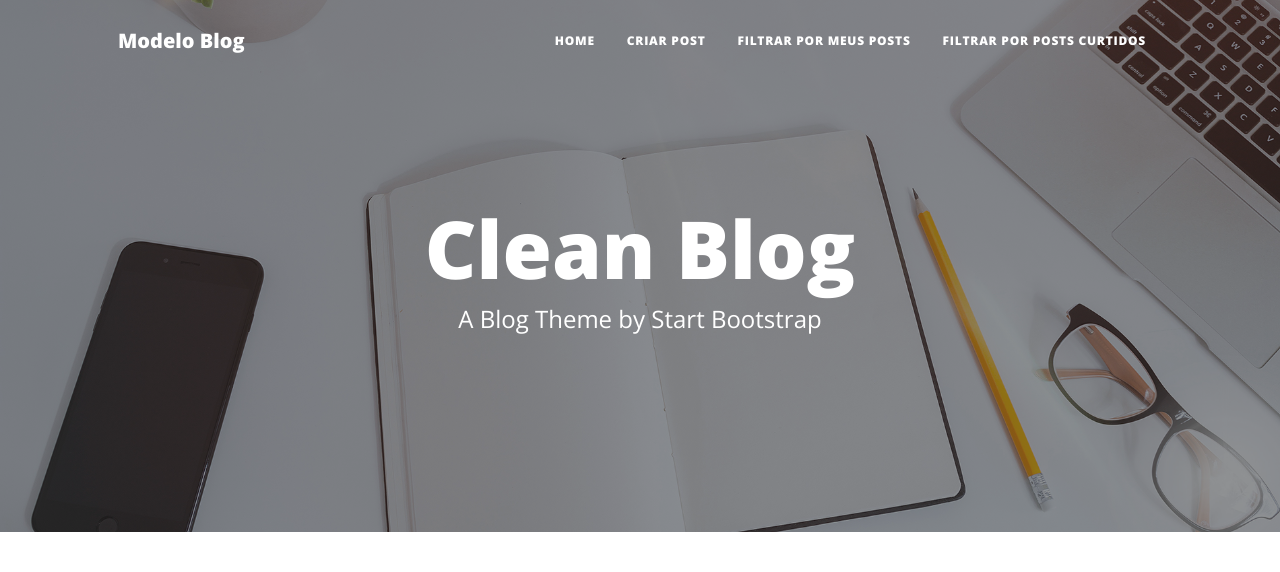
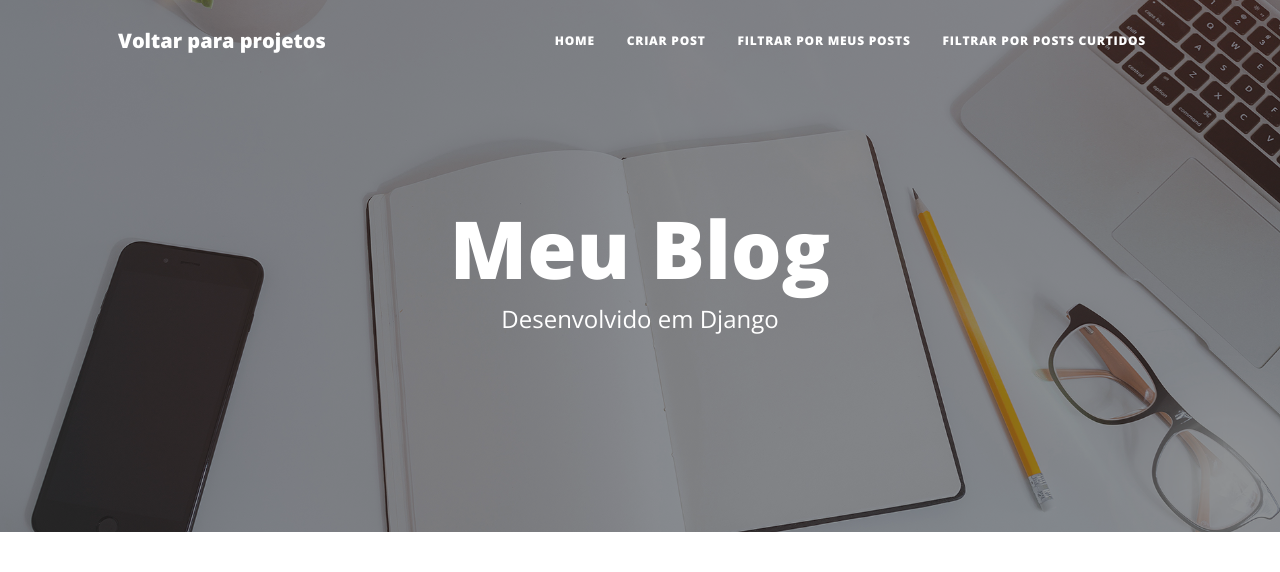
Before and after one commit to welingtonguilhardi/agendamento, a Django app: page /blog/ in a window 1280 px wide. Shown: the top 572 px of the page. Run offline with Django 4.2, Linux system fonts and the light colour scheme; data that the repository does not hold is empty; parts of the project's set-up code (start-up, migrations or seed data) failed here and were passed over; some libraries are stand-ins or nearby versions.

Commit message:
Finalizado modulo blog

```diff
--- a/blog/templates/index.html
+++ b/blog/templates/index.html
@@ -6,7 +6,7 @@
         <meta name="viewport" content="width=device-width, initial-scale=1, shrink-to-fit=no" />
         <meta name="description" content="" />
         <meta name="author" content="" />
-        <title>Clean Blog - Start Bootstrap Theme</title>
+        <title>Blog WAG</title>
         <link rel="icon" type="image/x-icon" href="assets/favicon.ico" />
         <!-- Font Awesome icons (free version)-->
         <script src="https://use.fontawesome.com/releases/v6.3.0/js/all.js" crossorigin="anonymous"></script>
@@ -53,7 +53,7 @@
         <!-- Navigation-->
         <nav class="navbar navbar-expand-lg navbar-light" id="mainNav">
             <div class="container px-4 px-lg-5">
-                <a class="navbar-brand" href="index.html">Modelo Blog</a>
+                <a class="navbar-brand" href="/">Voltar para projetos</a>
                 <button class="navbar-toggler" type="button" data-bs-toggle="collapse" data-bs-target="#navbarResponsive" aria-controls="navbarResponsive" aria-expanded="false" aria-label="Toggle navigation">
                     Menu
                     <i class="fas fa-bars"></i>
@@ -74,8 +74,8 @@
                 <div class="row gx-4 gx-lg-5 justify-content-center">
                     <div class="col-md-10 col-lg-8 col-xl-7">
                         <div class="site-heading">
-                            <h1>Clean Blog</h1>
-                            <span class="subheading">A Blog Theme by Start Bootstrap</span>
+                            <h1>Meu Blog</h1>
+                            <span class="subheading">Desenvolvido em Django</span>
                         </div>
                     </div>
                 </div>
@@ -174,7 +174,7 @@
 
                 $.ajax({
                     type: 'POST',
-                    url: 'curtir_post/' + postId + '/',
+                    url: '/blog/curtir_post/' + postId + '/',
                     data: {
                         'curtida_id': curtidaId,
                         'csrfmiddlewaretoken': '{{ csrf_token }}'
@@ -201,7 +201,7 @@
               })
             function openCommentsModal(postId) {
                 // Supondo que você tenha uma URL no Django para obter os comentários do post
-                var commentsUrl = 'pegar_comentario/' + postId + '/';
+                var commentsUrl = '/blog/pegar_comentario/' + postId + '/';
 
                 // Limpe o conteúdo anterior do modal
                 $('#commentsList').empty();
--- a/blog/views.py
+++ b/blog/views.py
@@ -4,6 +4,7 @@ from .models import Post,ComentarioPost,CurtidaPost
 
 from django.http import JsonResponse
 from django.db import IntegrityError
+from django.contrib.auth.decorators import login_required
 
 from django.contrib.messages import constants
 from django.contrib import messages
@@ -23,6 +24,7 @@ def index (request):
 
     return render(request,'index.html',context)
 
+@login_required(login_url="logar")
 def filtrar_post_autor(request):
     posts = Post.objects.filter(autor = request.user)
     try:
@@ -36,7 +38,7 @@ def filtrar_post_autor(request):
     }
 
     return render(request,'index.html',context)
-
+@login_required(login_url="logar")
 def filtrar_post_curtidos (request):
     try:
         curtidas = CurtidaPost.objects.filter(autor=request.user).values_list('id_post', flat=True)
@@ -54,7 +56,7 @@ def filtrar_post_curtidos (request):
 
     return render(request,'index.html',context)
 
-
+@login_required(login_url="logar")
 def criar_post(request):
 
 
@@ -73,7 +75,7 @@ def criar_post(request):
         except:
             messages.add_message(request,constants.ERROR,"Ocorreu um erro ao criar seu post")
             return render(request,'criar_post.html')
-
+@login_required(login_url="logar")
 def comentar_post (request,context):
 
     id_post = context['id_post']
@@ -123,7 +125,7 @@ def pegar_comentario(request, id_post):
 
 
 
-
+@login_required(login_url="logar")
 def curtir_post (request,id_post):
 
     autor = request.user
@@ -138,7 +140,7 @@ def curtir_post (request,id_post):
             return JsonResponse({'curtida': False, 'curtidas_count': CurtidaPost.objects.filter(id_post=id_post).count()})
     except IntegrityError:
         return JsonResponse({'curtida': False, 'curtidas_count': 0})
-
+@login_required(login_url="logar")
 def excluir_curtida (request,id_curtida):
 
     user = request.user
```
